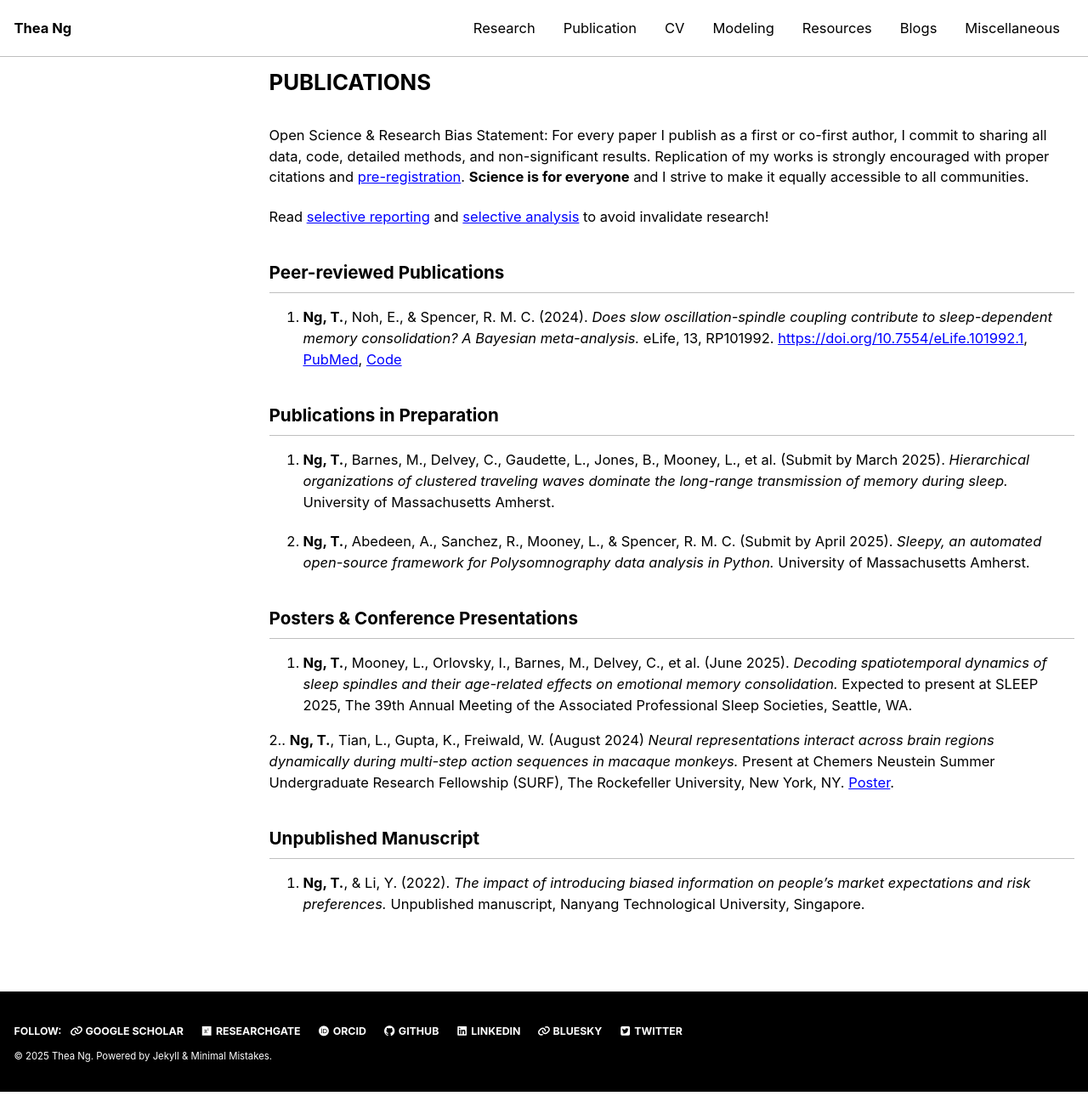
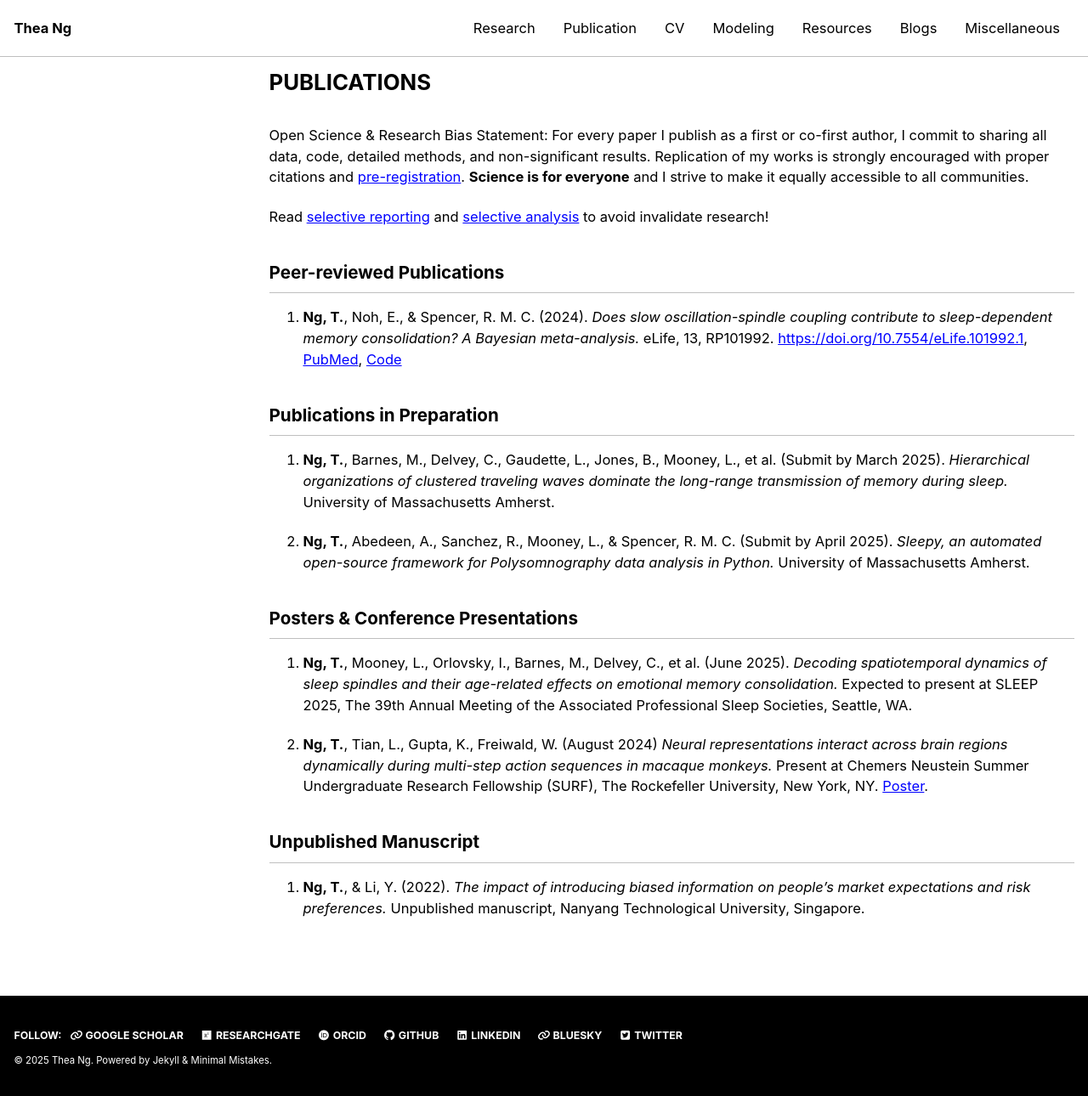
Before and after one commit to Theaang/Theaang.github.io, a Jekyll site: the page built from _pages/publication.md, in a window 1280 px wide. Shown: the whole page at 85% size. Built offline with Jekyll 4.4.1, drawn with Linux system fonts in a browser that asks for light colours; cached includes are drawn as plain includes.

Commit message:
Update publication.md

```diff
--- a/_pages/publication.md
+++ b/_pages/publication.md
@@ -23,7 +23,7 @@ Read [selective reporting](https://www.cell.com/trends/cognitive-sciences/fullte
 
 1. **Ng, T.**, Mooney, L., Orlovsky, I., Barnes, M., Delvey, C., et al. (June 2025). *Decoding spatiotemporal dynamics of sleep spindles and their age-related effects on emotional memory consolidation.* Expected to present at SLEEP 2025, The 39th Annual Meeting of the Associated Professional Sleep Societies, Seattle, WA.
 
-2.. **Ng, T.**, Tian, L., Gupta, K., Freiwald, W. (August 2024) *Neural representations interact across brain regions dynamically during multi-step action sequences in macaque monkeys.* Present at Chemers Neustein Summer Undergraduate Research Fellowship (SURF), The Rockefeller University, New York, NY. [Poster](/assets/files/Research/Neural Inter-area Interaction Poster.pdf).
+2. **Ng, T.**, Tian, L., Gupta, K., Freiwald, W. (August 2024) *Neural representations interact across brain regions dynamically during multi-step action sequences in macaque monkeys.* Present at Chemers Neustein Summer Undergraduate Research Fellowship (SURF), The Rockefeller University, New York, NY. [Poster](/assets/files/Research/Neural Inter-area Interaction Poster.pdf).
 
 ## **Unpublished Manuscript**
 1. **Ng, T.**, & Li, Y. (2022). *The impact of introducing biased information on people's market expectations and risk preferences.* Unpublished manuscript, Nanyang Technological University, Singapore.
```
